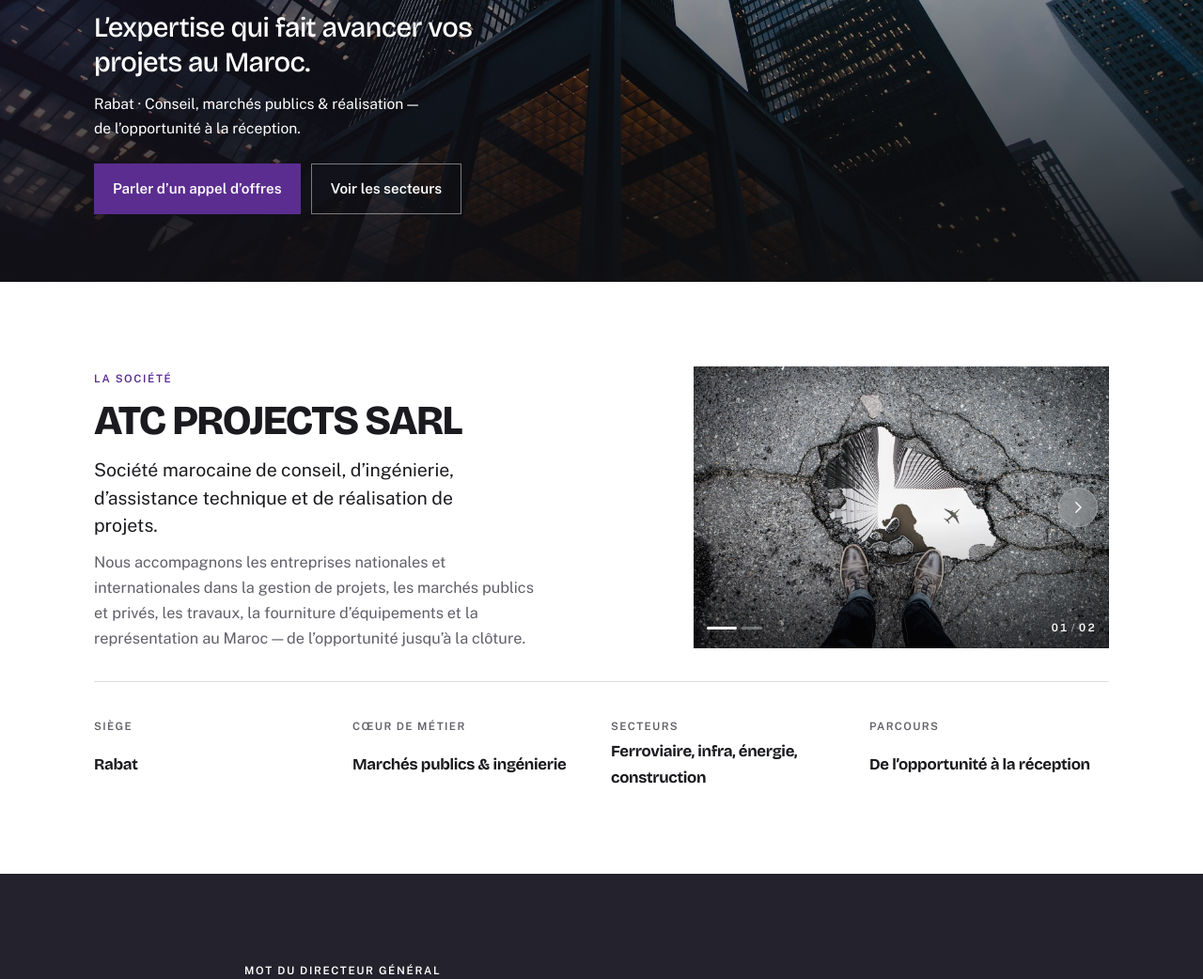
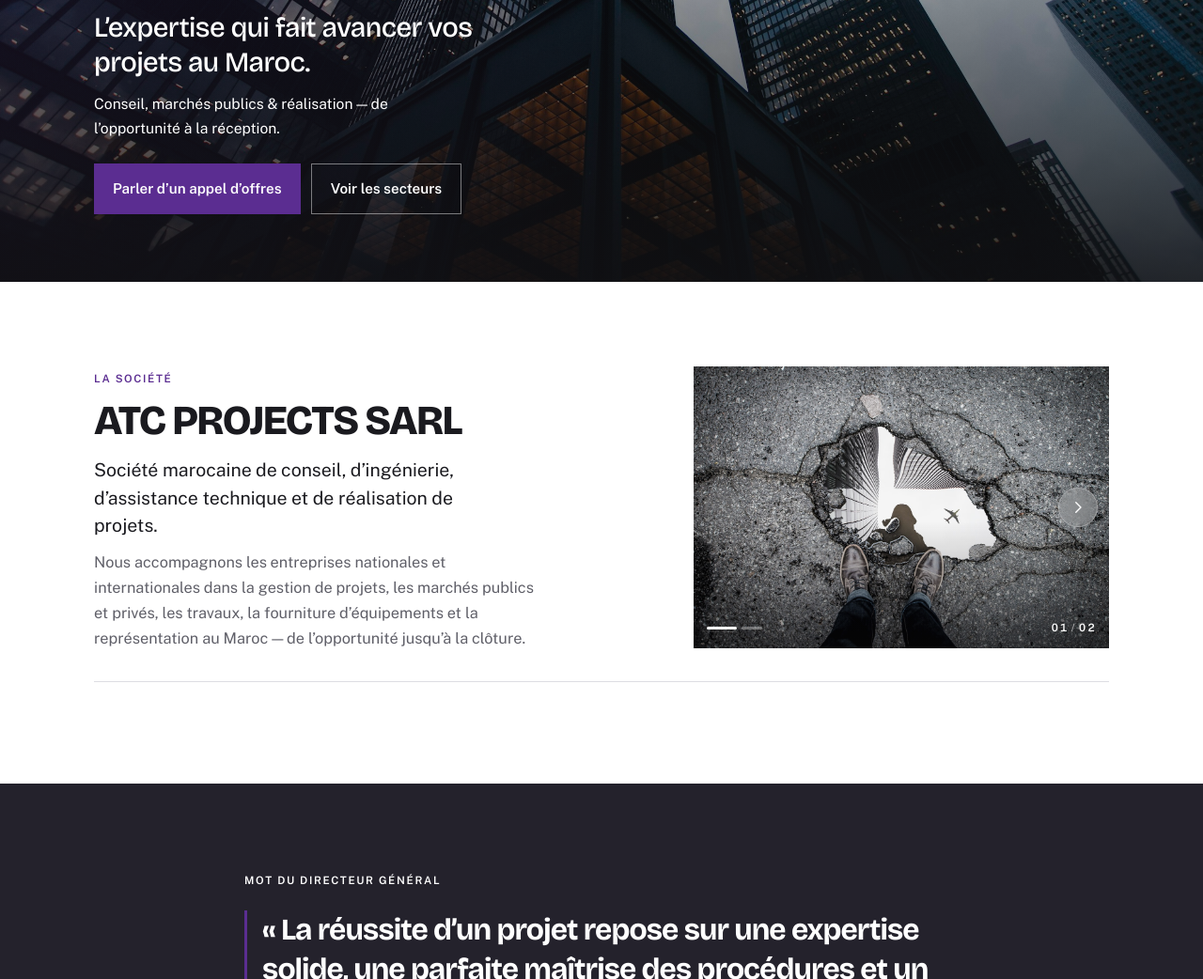
Before and after one commit to bahaeddinOs56/ATC-Projects, a website: page index.html in a window 1280 px wide. Shown: the part 500-1542 px from the top of the page at 94% size. Drawn offline with nearby package versions, Linux system fonts and the light colour scheme; no server answers.

Commit message:
Remove Rabat from hero and hide credibility strip.

```diff
--- a/data/content.json
+++ b/data/content.json
@@ -3,7 +3,7 @@
   "hero": {
     "brand": "ATC PROJECTS",
     "title": "L’expertise qui fait avancer vos projets au Maroc.",
-    "lead": "Rabat · Conseil, marchés publics & réalisation — de l’opportunité à la réception.",
+    "lead": "Conseil, marchés publics & réalisation — de l’opportunité à la réception.",
     "image": "assets/images/hero-towers.jpg",
     "ctaPrimary": "Parler d’un appel d’offres",
     "ctaPrimaryHref": "#contact",
@@ -29,25 +29,8 @@
     "visible": true
   },
   "credibility": {
-    "items": [
-      {
-        "label": "Siège",
-        "value": "Rabat"
-      },
-      {
-        "label": "Cœur de métier",
-        "value": "Marchés publics & ingénierie"
-      },
-      {
-        "label": "Secteurs",
-        "value": "Ferroviaire, infra, énergie, construction"
-      },
-      {
-        "label": "Parcours",
-        "value": "De l’opportunité à la réception"
-      }
-    ],
-    "visible": true
+    "items": [],
+    "visible": false
   },
   "letter": {
     "kicker": "Mot du Directeur Général",
--- a/index.html
+++ b/index.html
@@ -47,7 +47,7 @@
         <p class="hero__brand" data-field="hero.brand">ATC PROJECTS</p>
         <h1 class="hero__title" data-field="hero.title">L’expertise qui fait avancer vos projets au Maroc.</h1>
         <p class="hero__lead" data-field="hero.lead">
-          Rabat · Conseil, marchés publics & réalisation — de l’opportunité à la réception.
+          Conseil, marchés publics & réalisation — de l’opportunité à la réception.
         </p>
         <div class="hero__actions">
           <a class="btn btn--primary" data-field="hero.ctaPrimary" data-attr-href="hero.ctaPrimaryHref" href="#contact">Parler d’un appel d’offres</a>
```
